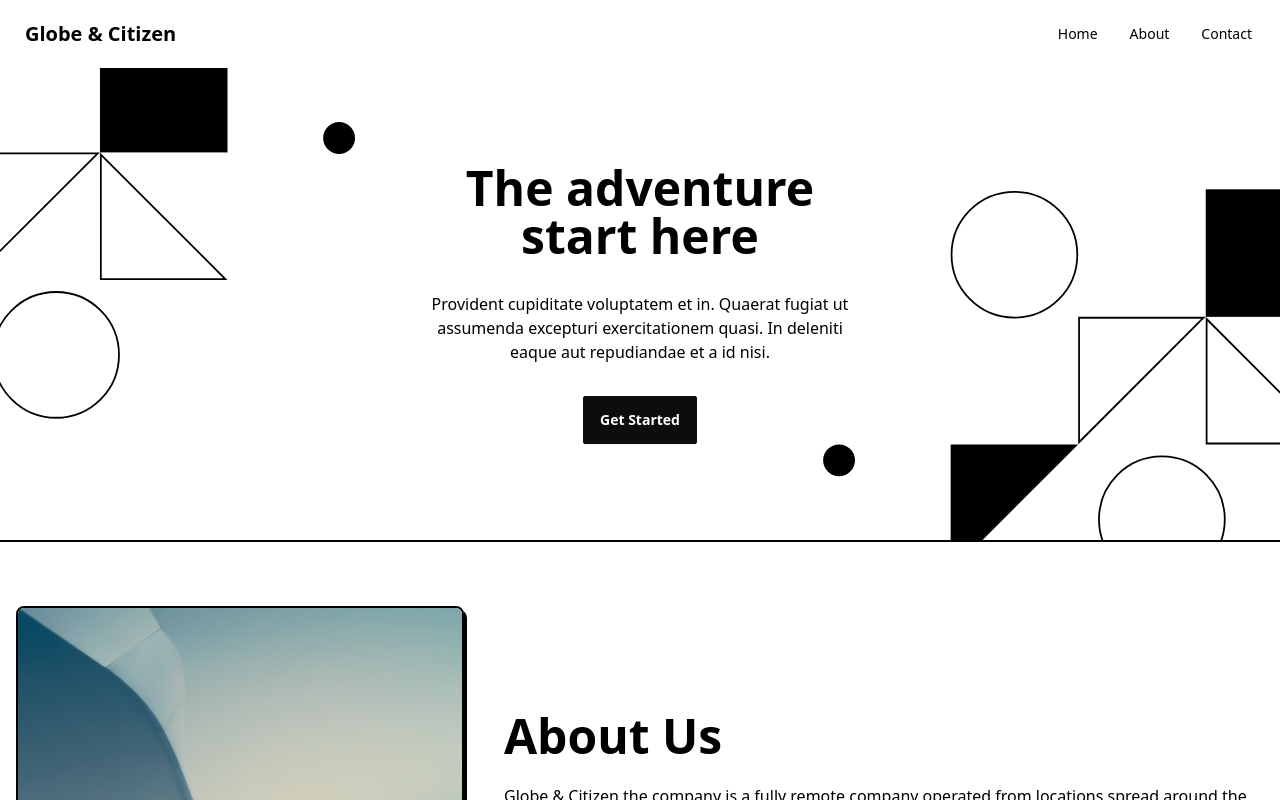
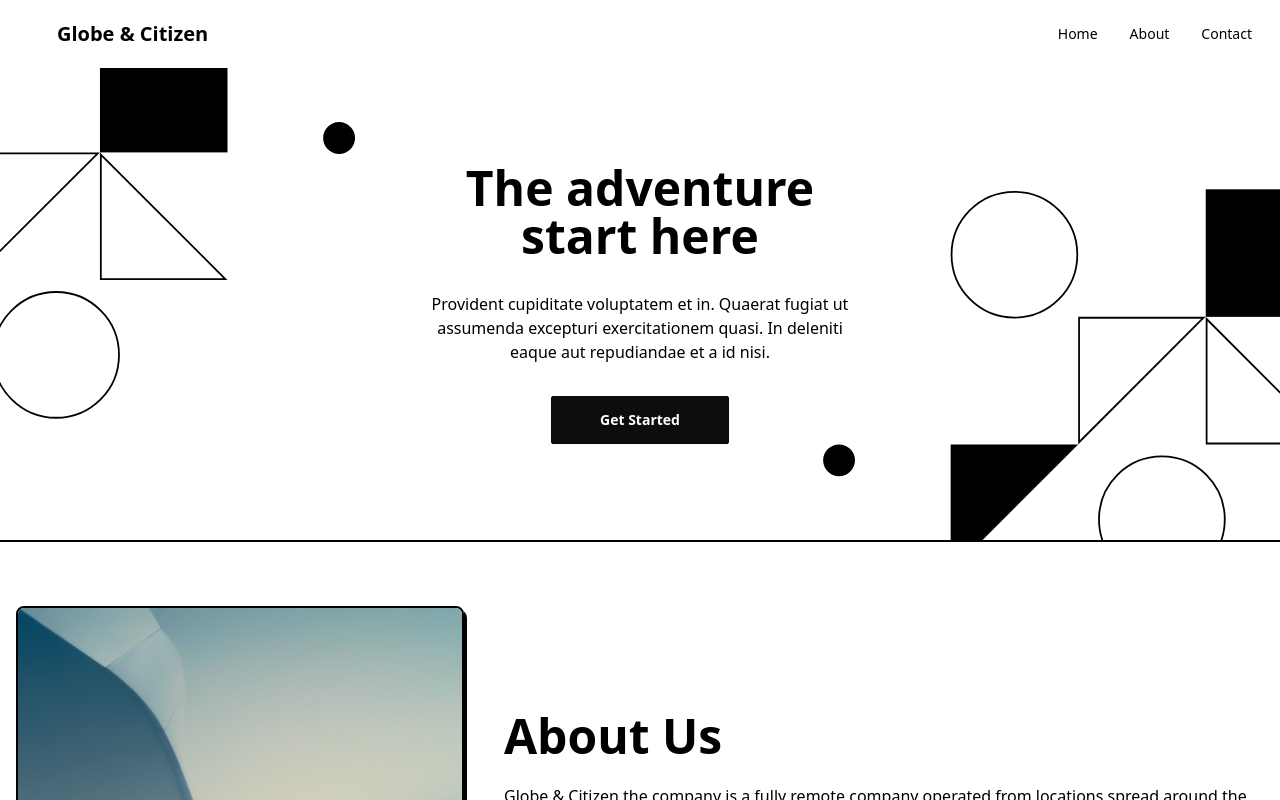
Before and after one commit to globe-and-citizen/gc-web, a Vue app: page / in a window 1280 px wide. Shown: the top 800 px of the page. Built offline with nearby package versions, Linux system fonts and the light colour scheme; the HTML template or start-up script is replaced by a standard one.

Commit message:
feat: apply px-12 to all button

```diff
--- a/src/assets/main.css
+++ b/src/assets/main.css
@@ -1,4 +1,9 @@
 @import './base.css';
+
 @tailwind base;
 @tailwind components;
 @tailwind utilities;
+
+.btn {
+    @apply px-12;
+}
```
